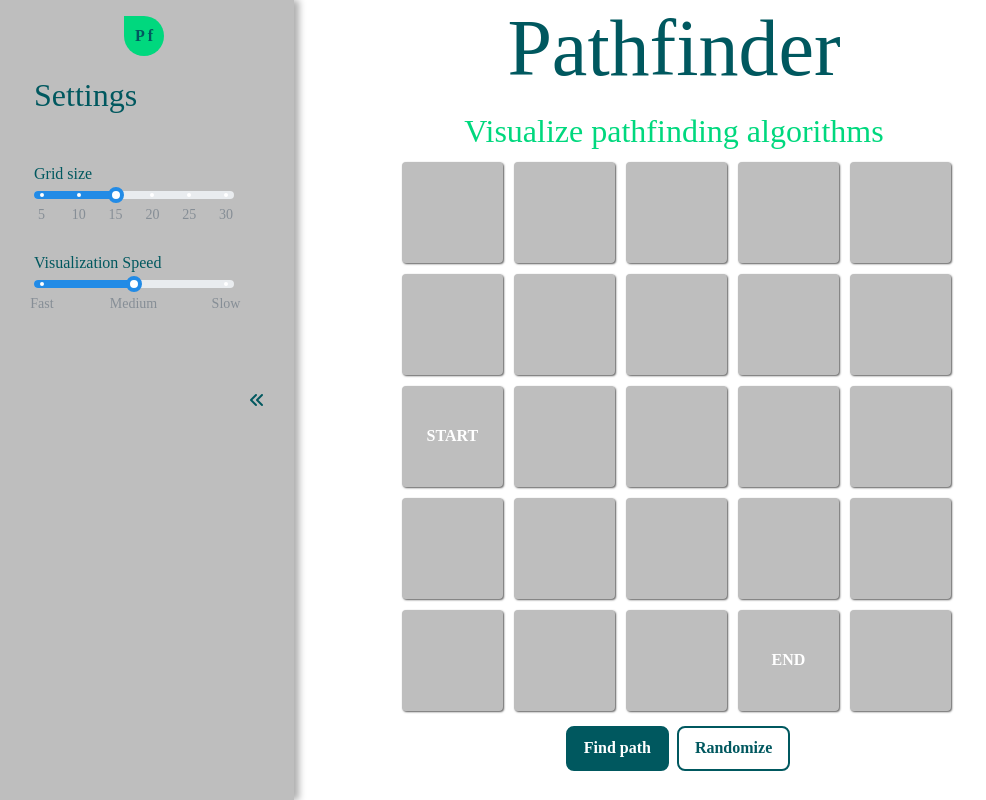
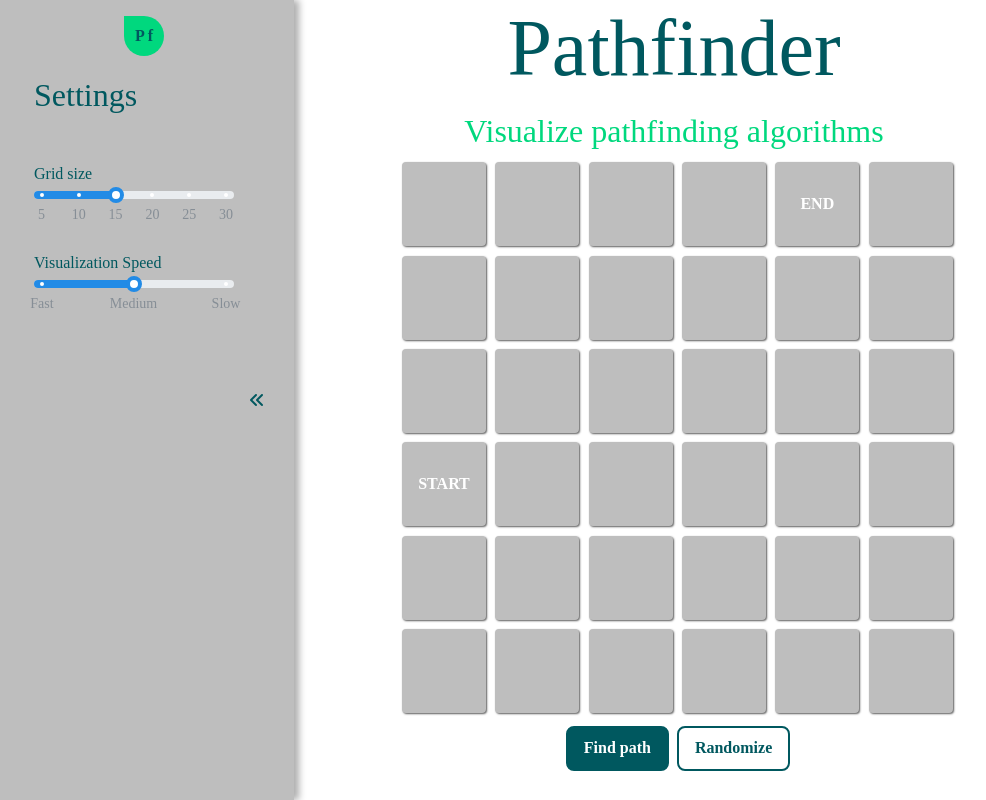
Before and after one commit to jakovg1/algo-visualizer, a React (Vite) app: page / in a window 1280 px wide. Shown: the whole page, without its empty margins (6-992 px from the left). Built offline with nearby package versions, Linux system fonts and the light colour scheme; a web font is replaced by a local one.

Commit message:
Refactor dimension

```diff
--- a/src/components/GridDragNdrop.tsx
+++ b/src/components/GridDragNdrop.tsx
@@ -7,7 +7,8 @@ import GridDroppableItem from "./GridDroppableItem";
 import GridDraggableItem from "./GridDraggableItem";
 
 function GridDragNdrop() {
-  const [gridModel, setGridModel] = useState(new GridModel(5));
+  const dimension = 6;
+  const [gridModel, setGridModel] = useState(new GridModel(dimension));
 
   function renderGrid(gridModel: GridModel) {
     return gridModel.cells.map((row, i) =>
@@ -80,8 +81,8 @@ function GridDragNdrop() {
       <div
         className="grid"
         style={{
-          gridTemplateColumns: `repeat(${5}, 1fr)`,
-          gridTemplateRows: `repeat(${5}, 1fr)`,
+          gridTemplateColumns: `repeat(${dimension}, 1fr)`,
+          gridTemplateRows: `repeat(${dimension}, 1fr)`,
         }}
       >
         {renderGrid(gridModel)}
```
